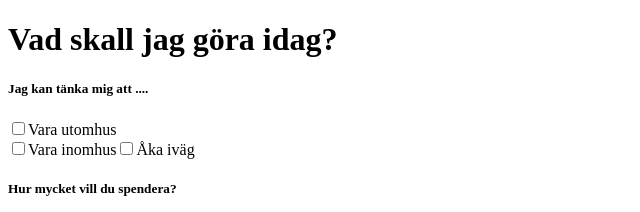
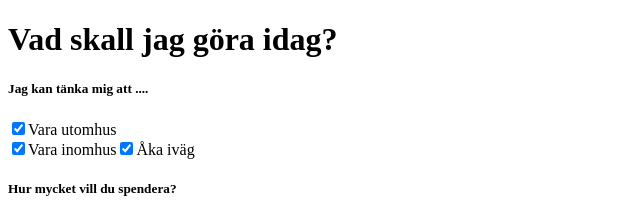
Before and after one commit to natta1995/what-to-do-today, a React (Vite) app: page / in a window 1280 px wide. Shown: the top 212 px of the page, without its empty margins (0-640 px from the left). Built offline with nearby package versions, Linux system fonts and the light colour scheme.

Commit message:
Added checklist, checked

```diff
--- a/src/App.jsx
+++ b/src/App.jsx
@@ -2,6 +2,10 @@ import { useState } from "react";
 
 function App() {
   const [budget, setBudget] = useState("Gratis");
+
+  const [uteCheckbox, setUteCheckbox] = useState(true);
+  const [inneCheckbox, setInneCheckbox] = useState(true);
+  const [bortaCheckbox, setBortaCheckbox] = useState(true);
 
   return (
     <>
@@ -11,13 +15,28 @@ function App() {
       <div>
         <h5>Jag kan tänka mig att ....</h5>
         <div>
-          <input type="checkbox" />
+          <input
+            type="checkbox"
+            id="ute"
+            checked={uteCheckbox}
+            onChange={() => setUteCheckbox(!uteCheckbox)}
+          />
           <label>Vara utomhus</label>
         </div>
         <div>
-          <input type="checkbox" />
+          <input
+            type="checkbox"
+            id="inne"
+            checked={inneCheckbox}
+            onChange={() => setInneCheckbox(!inneCheckbox)}
+          />
           <label>Vara inomhus</label>
-          <input type="checkbox" />
+          <input
+            type="checkbox"
+            id="borta"
+            checked={bortaCheckbox}
+            onChange={() => setBortaCheckbox(!bortaCheckbox)}
+          />
           <label>Åka iväg</label>
         </div>
       </div>
```
